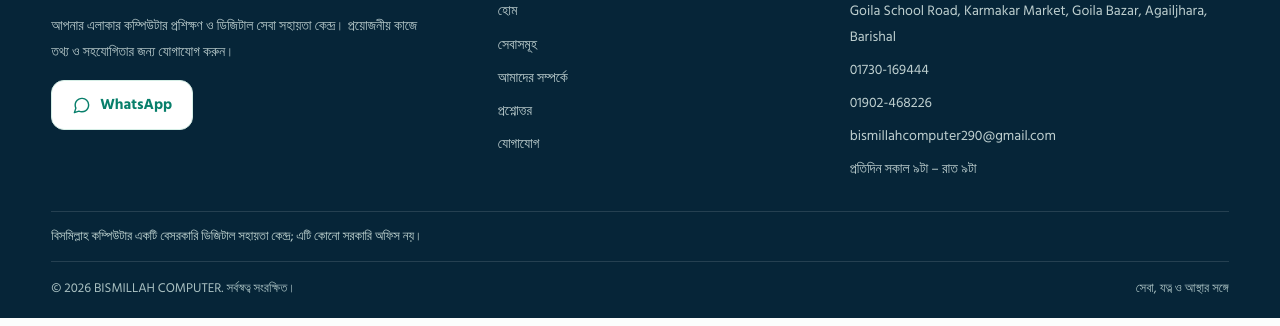
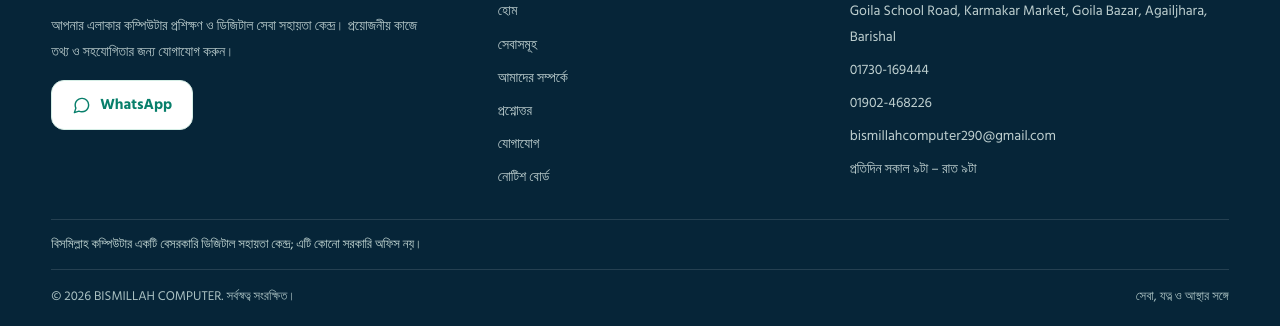
Before and after one commit to ahsanuddinweb-creator/bismillah-computer, a plain HTML site: page about.html in a window 1280 px wide. Shown: the part 3471-3797 px from the top of the page. Drawn offline with Linux system fonts and the light colour scheme.

Commit message:
Add notice board navigation and styles (about.html)

```diff
--- a/about.html
+++ b/about.html
@@ -30,4 +30,4 @@
 <section class="section container"><div class="about-training"><div><span class="kicker">Computer Training</span><h2>শিখুন প্রয়োজনীয় কম্পিউটার ও ডিজিটাল দক্ষতা</h2><p>শিক্ষার্থী, নতুন শিক্ষার্থী ও দৈনন্দিন কাজে কম্পিউটার ব্যবহার করতে আগ্রহীদের জন্য ব্যবহারিক শেখার বিষয়গুলোতে গুরুত্ব দেওয়া হয়।</p><a class="btn btn-light" href="/contact">প্রশিক্ষণ সম্পর্কে জানুন</a></div><div class="about-topics"><span>Basic Computer</span><span>MS Word</span><span>MS Excel</span><span>PowerPoint</span><span>Internet & Email</span><span>Practical Digital Skills</span><span>AI Tools for Everyday Work</span></div></div></section>
 <section class="section container"><div class="about-disclaimer"><strong>প্রতিষ্ঠান সম্পর্কে গুরুত্বপূর্ণ তথ্য</strong><p>BISMILLAH COMPUTER একটি বেসরকারি ডিজিটাল সেবা সহায়তা কেন্দ্র ও কম্পিউটার প্রশিক্ষণ প্রতিষ্ঠান। এটি কোনো সরকারি অফিস বা সরকারি প্রতিনিধি নয়। সরকারি আবেদন ও সেবার চূড়ান্ত সিদ্ধান্ত সংশ্লিষ্ট সরকারি কর্তৃপক্ষের।</p></div></section>
 <section class="section container"><div class="about-final"><div><h2>আপনার প্রয়োজন নিয়ে কথা বলুন</h2><p>সেবা, প্রশিক্ষণ বা প্রয়োজনীয় তথ্য জানতে আমাদের সঙ্গে যোগাযোগ করুন।</p></div><a class="btn" href="/contact">যোগাযোগ করুন</a></div></section>
-</main><footer class="site-footer"><div class="container"><div class="footer-grid"><div><a class="footer-brand" href="/">বিসমিল্লাহ কম্পিউটার</a><p class="footer-copy">আপনার এলাকার কম্পিউটার প্রশিক্ষণ ও ডিজিটাল সেবা সহায়তা কেন্দ্র। প্রয়োজনীয় কাজে তথ্য ও সহযোগিতার জন্য যোগাযোগ করুন।</p><a class="btn btn-light" href="https://wa.me/8801730169444" target="_blank" rel="noopener noreferrer"><svg class="icon"><use href="#i-message"/></svg> WhatsApp</a></div><div><h2 class="footer-title">দ্রুত লিংক</h2><div class="footer-links"><a href="/">হোম</a><a href="/services">সেবাসমূহ</a><a href="/about">আমাদের সম্পর্কে</a><a href="/faq">প্রশ্নোত্তর</a><a href="/contact">যোগাযোগ</a></div></div><div><h2 class="footer-title">যোগাযোগ</h2><div class="footer-links"><span>Goila School Road, Karmakar Market, Goila Bazar, Agailjhara, Barishal</span><a href="tel:01730169444">01730-169444</a><a href="tel:01902468226">01902-468226</a><a href="mailto:bismillahcomputer290@gmail.com">bismillahcomputer290@gmail.com</a><span>প্রতিদিন সকাল ৯টা – রাত ৯টা</span></div></div></div><div class="footer-note">বিসমিল্লাহ কম্পিউটার একটি বেসরকারি ডিজিটাল সহায়তা কেন্দ্র; এটি কোনো সরকারি অফিস নয়।</div><div class="footer-bottom"><span>© <span data-year></span> BISMILLAH COMPUTER. সর্বস্বত্ব সংরক্ষিত।</span><span>সেবা, যত্ন ও আস্থার সঙ্গে</span></div></div></footer><script src="/script.js" defer></script></body></html>
+</main><footer class="site-footer"><div class="container"><div class="footer-grid"><div><a class="footer-brand" href="/">বিসমিল্লাহ কম্পিউটার</a><p class="footer-copy">আপনার এলাকার কম্পিউটার প্রশিক্ষণ ও ডিজিটাল সেবা সহায়তা কেন্দ্র। প্রয়োজনীয় কাজে তথ্য ও সহযোগিতার জন্য যোগাযোগ করুন।</p><a class="btn btn-light" href="https://wa.me/8801730169444" target="_blank" rel="noopener noreferrer"><svg class="icon"><use href="#i-message"/></svg> WhatsApp</a></div><div><h2 class="footer-title">দ্রুত লিংক</h2><div class="footer-links"><a href="/">হোম</a><a href="/services">সেবাসমূহ</a><a href="/about">আমাদের সম্পর্কে</a><a href="/faq">প্রশ্নোত্তর</a><a href="/contact">যোগাযোগ</a><a href="/notices">নোটিশ বোর্ড</a></div></div><div><h2 class="footer-title">যোগাযোগ</h2><div class="footer-links"><span>Goila School Road, Karmakar Market, Goila Bazar, Agailjhara, Barishal</span><a href="tel:01730169444">01730-169444</a><a href="tel:01902468226">01902-468226</a><a href="mailto:bismillahcomputer290@gmail.com">bismillahcomputer290@gmail.com</a><span>প্রতিদিন সকাল ৯টা – রাত ৯টা</span></div></div></div><div class="footer-note">বিসমিল্লাহ কম্পিউটার একটি বেসরকারি ডিজিটাল সহায়তা কেন্দ্র; এটি কোনো সরকারি অফিস নয়।</div><div class="footer-bottom"><span>© <span data-year></span> BISMILLAH COMPUTER. সর্বস্বত্ব সংরক্ষিত।</span><span>সেবা, যত্ন ও আস্থার সঙ্গে</span></div></div></footer><script src="/script.js" defer></script></body></html>
```
